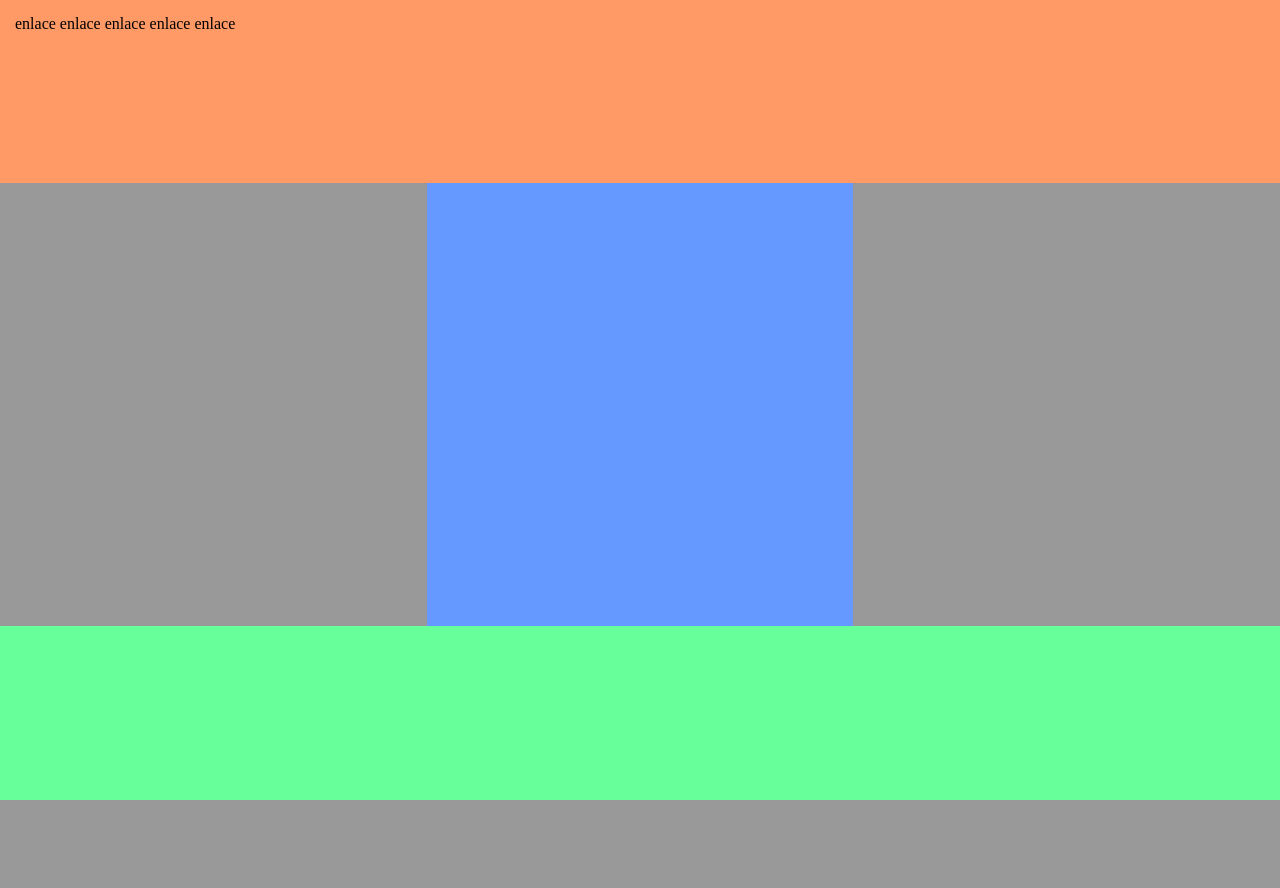
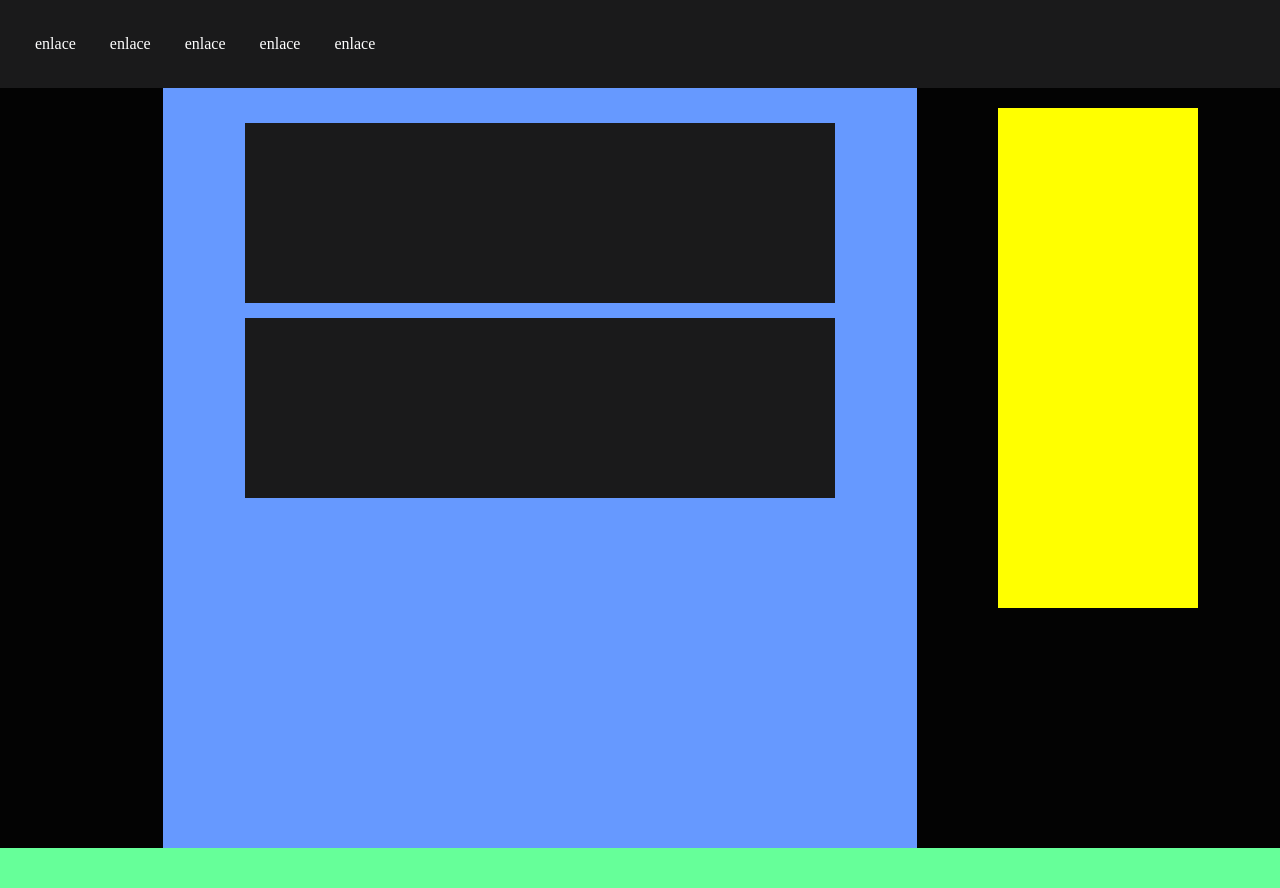
Before and after one commit to PotreroDigital/Programando-ando, a PHP site: page /home.html in a window 1280 px wide. Before the commit the page ends 800 px from the top, so only its background shows below. Run offline with PHP 8.4, Linux system fonts and the light colour scheme; some libraries are stand-ins or nearby versions.

Commit message:
cambios en el maquetado

```diff
--- a/css/home.css
+++ b/css/home.css
@@ -2,10 +2,15 @@
   font-weight: 100;
 
 }
+html {
+  min-height: 100%;
+  position: relative;
+}
 
 body {
-  background: radial-gradient(circle, #fff, #bbb);
-
+  background: #red;
+  margin: 0;
+  margin-bottom: 40pX;
 
 }
 
@@ -19,13 +24,11 @@ body {
   "left main right"
   "footer footer footer";
   grid-template-rows: repeat(auto-fill, 1fr);
-  height: 100vh;
+
+
 
 }
 
-ul li {
-  display: inline-block;
-}
 
 
 .grid-item {
@@ -34,27 +37,84 @@ ul li {
 
 .grid-footer {
   background-color: #6f9;
-  grid-area: footer
+  grid-area: footer;
+  position: absolute;
+  bottom: 0;
+  width: 100%;
+  height: 40px;
+
 }
 
 .grid-header {
-  background-color: #f96;
+  background-color: #1A1A1B;
   grid-area: header;
-  padding: 15px;
+
 
 }
 
 .grid-main {
   background-color: #69f;
-  grid-area: main
+  grid-area: main;
+  height: 100vh;
+  box-sizing: border-box;
+
 }
 
 .grid-aside  {
-  background-color: #999;
+  background-color: #030303;
   grid-area: left
 }
 
 .grid-derecha {
-  background-color: #999;
+  background-color: #030303;
   grid-area: right
 }
+
+.grid-header__li {
+  display: inline-block;
+  padding: 15px;
+  color: #fff;
+
+}
+
+.grid-header__li a {
+  color: #fff;
+  text-decoration: none;
+}
+
+.grid-header__li:hover > a {
+  color: #ccc;
+}
+
+.caja1 {
+  background-color: #1A1A1B;
+  display:block;
+  box-sizing: border-box;
+  height: 180px;
+  width: 590px;
+  margin: auto;
+  margin-top: 15px;
+  margin-bottom: 15px;
+
+
+}
+
+.caja2 {
+  background-color: #1A1A1B;
+  display: block;
+  box-sizing: border-box;
+  height: 180px;
+  width: 590px;
+  margin: auto;
+  margin-top: 15px;
+  margin-bottom: 15px;
+}
+
+.derecha__caja {
+  background-color: yellow;
+  display: block;
+  box-sizing: border-box;
+  margin: auto;
+  height: 500px;
+  width: 200px;
+}
--- a/home.html
+++ b/home.html
@@ -11,19 +11,36 @@
   <body>
     <div class="grid-container">
       <div class="grid-item grid-header">
-        <ul>
-          <li><a>enlace</a></li>
-          <li><a>enlace</a></li>
-          <li><a>enlace</a></li>
-          <li><a>enlace</a></li>
-          <li><a>enlace</a></li>
+        <ul class="grid-header__ul">
+          <li class="grid-header__li"><a href="#">enlace</a></li>
+          <li class="grid-header__li"><a href="#">enlace</a></li>
+          <li class="grid-header__li"><a href="#">enlace</a></li>
+          <li class="grid-header__li"><a href="#">enlace</a></li>
+          <li class="grid-header__li"><a href="#">enlace</a></li>
         </ul>
       </div>
-      <div class="grid-item grid-main"></div>
-      <div class="grid-item grid-aside"></div>
-      <div class="grid-item grid-aside"></div>
-      <div class="grid-item grid-aside"></div>
-      <div class="grid-item grid-derecha"></div>
+      <div class="grid-item grid-main">
+        <div class="main-content">
+            <div class="caja1">
+            </div>
+            <div class="caja2">
+            </div>
+            <div class="caja3">
+            </div>
+
+        </div>
+      </div>
+      <div class="grid-item grid-aside">
+        <div class="aside__caja">
+
+        </div>
+      </div>
+
+      <div class="grid-item grid-derecha">
+        <div class="derecha__caja">
+
+        </div>
+      </div>
       <div class="grid-item grid-footer"></div>
 
 
```
